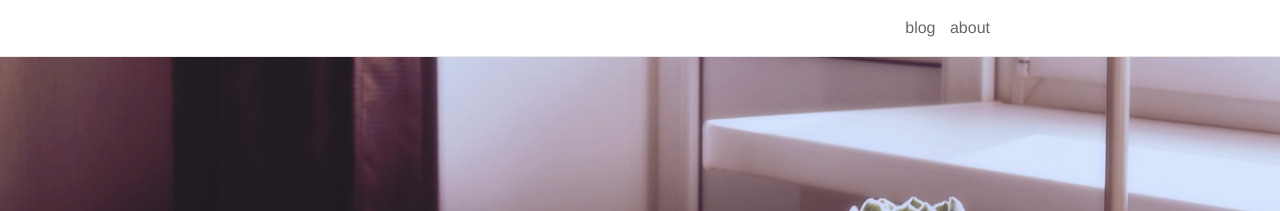
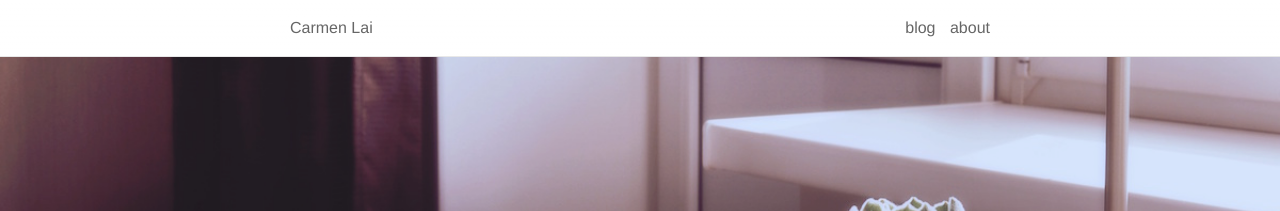
Before and after one commit to ocarmieo/ocarmieo.github.io, a Jekyll site: the page built from index.html, in a window 1280 px wide. Shown: the top 211 px of the page. Built offline with Jekyll 4.4.1, drawn with Linux system fonts in a browser that asks for light colours; nearby versions of some CDN libraries; the list of posts is cut into pages by our own code.

```diff
--- a/_includes/header.html
+++ b/_includes/header.html
@@ -3,6 +3,7 @@
   <div class="wrapper">
 
     <nav class="site-nav">
+      <a href="/">{{ site.title }}</a>
 
       <div class="trigger">
         <!-- {{ site.title }} instead of blog -->
--- a/_sass/_layout.scss
+++ b/_sass/_layout.scss
@@ -27,7 +27,6 @@
 }
 
 .site-nav {
-    float: right;
     line-height: $nav-height;
 
     .page-link {
@@ -37,6 +36,10 @@
         &:not(:first-child) {
             margin-left: 10px;
         }
+    }
+
+    .trigger {
+        float: right;
     }
 
     @include media-query($on-palm) {
```
